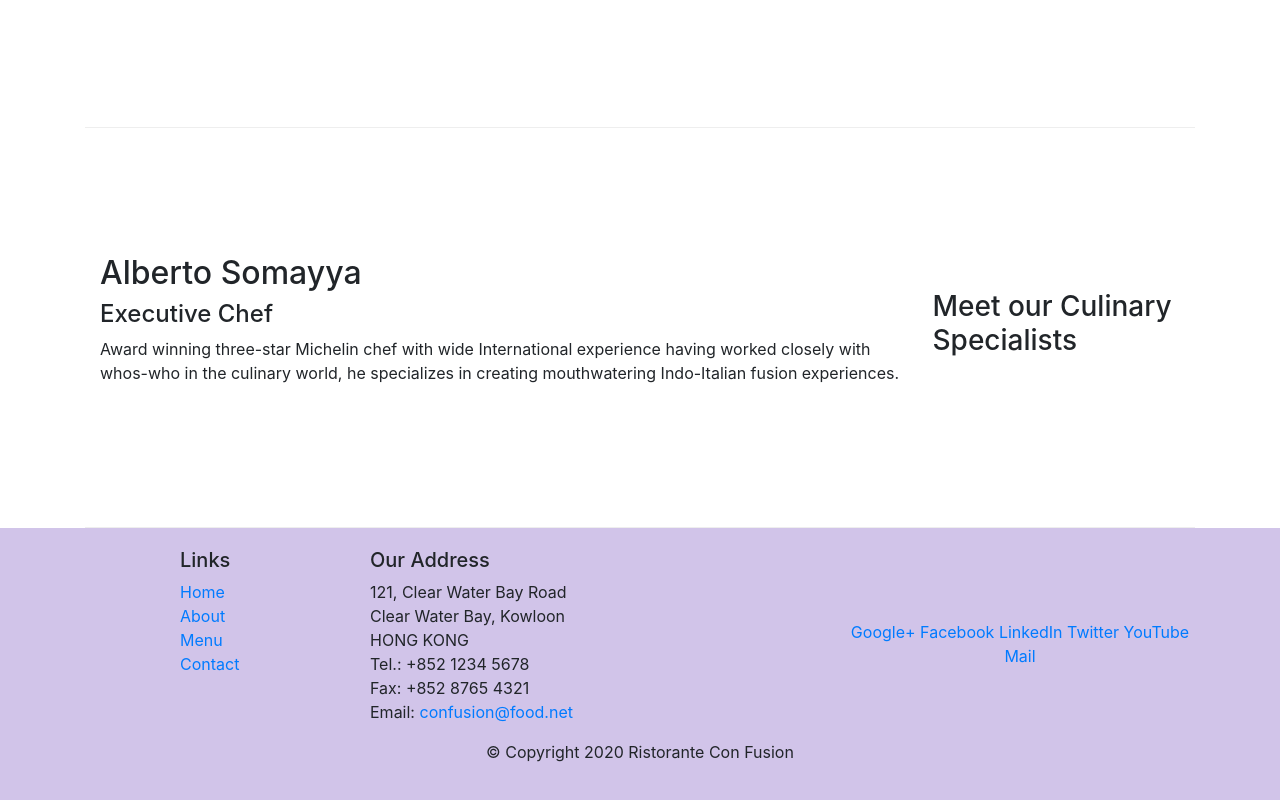
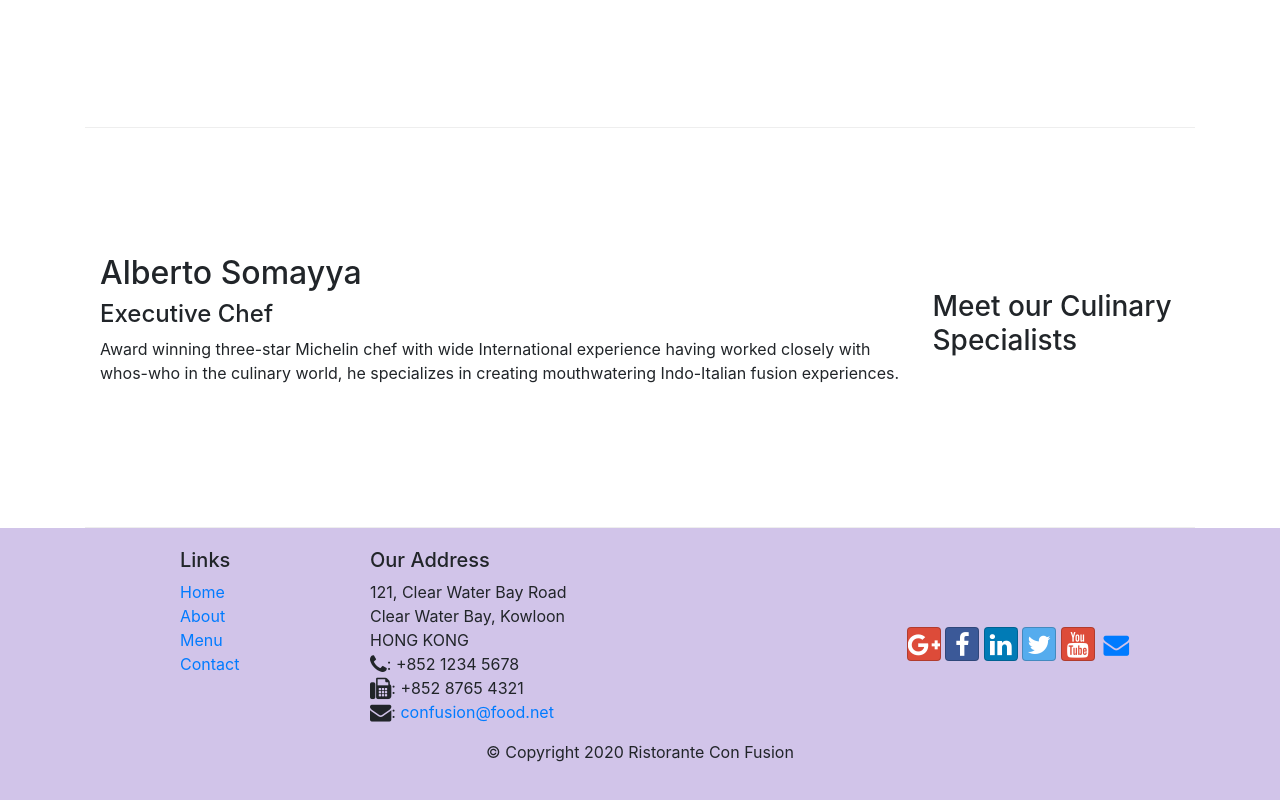
Before and after one commit to Ayman-Abdellatief/conFusion_Bootstrap4, a website: page index.html in a window 1280 px wide. Shown: the part 1006-1806 px from the top of the page. Drawn offline with nearby package versions, Linux system fonts and the light colour scheme.

Commit message:
Icon Fonts

```diff
--- a/index.html
+++ b/index.html
@@ -9,6 +9,8 @@
 
         <!-- Bootstrap CSS -->
         <link rel="stylesheet" href="node_modules/bootstrap/dist/css/bootstrap.min.css">
+        <link rel="stylesheet" href="node_modules/font-awesome/css/font-awesome.min.css">
+        <link rel="stylesheet" href="node_modules/bootstrap-social/bootstrap-social.css">
         <link rel="stylesheet" href="css/styles.css">
     <title>Ristorante Con Fusion</title>
 </head>
@@ -22,10 +24,10 @@
            <a class="navbar-brand mr-auto" href="#">Ristorante Con Fusion</a>
            <div class="collapse navbar-collapse" id="Navbar">
             <ul class="navbar-nav mr-auto">
-                <li class="nav-item active"><a class="nav-link" href="#">Home</a></li>
-                <li class="nav-item"><a class="nav-link" href="./aboutus.html">About</a></li>
-                <li class="nav-item"><a class="nav-link" href="#">Menu</a></li>
-                <li class="nav-item"><a class="nav-link" href="#">Contact</a></li>
+                <li class="nav-item active"><a class="nav-link" href="#"><span class="fa fa-home fa-lg"></span> Home</a></li>
+                <li class="nav-item"><a class="nav-link" href="./aboutus.html"><span class="fa fa-info fa-lg"></span>About</a></li>
+                <li class="nav-item"><a class="nav-link" href="#"><span class="fa fa-list fa-lg"></span>Menu</a></li>
+                <li class="nav-item"><a class="nav-link" href="#"><span class="fa fa-adress fa-lg"></span>Contact</a></li>
             </ul>
            </div>
 
@@ -96,19 +98,19 @@
 		              121, Clear Water Bay Road<br>
 		              Clear Water Bay, Kowloon<br>
 		              HONG KONG<br>
-		              Tel.: +852 1234 5678<br>
-		              Fax: +852 8765 4321<br>
-		              Email: <a href="mailto:confusion@food.net">confusion@food.net</a>
+		             <i class="fa fa-phone fa-lg"></i>: +852 1234 5678<br>
+                     <i class="fa fa-fax fa-lg"></i>: +852 8765 4321<br>
+		             <i class="fa fa-envelope fa-lg"></i>: <a href="mailto:confusion@food.net">confusion@food.net</a>
 		           </address>
                 </div>
                 <div class="col-12 col-sm-4 align-self-center">
                     <div class="text-center">
-                        <a href="http://google.com/+">Google+</a>
-                        <a href="http://www.facebook.com/profile.php?id=">Facebook</a>
-                        <a href="http://www.linkedin.com/in/">LinkedIn</a>
-                        <a href="http://twitter.com/">Twitter</a>
-                        <a href="http://youtube.com/">YouTube</a>
-                        <a href="mailto:">Mail</a>
+                        <a class="btn btn-social-icon btn-google" href="http://google.com/+"><i class="fa fa-google-plus fa-lg"></i></a>
+                        <a  class="btn btn-social-icon btn-facebook" href="http://www.facebook.com/profile.php?id="><i class="fa fa-facebook fa-lg"></i></a>
+                        <a  class="btn btn-social-icon btn-linkedin" href="http://www.linkedin.com/in/"><i class="fa fa-linkedin fa-lg"></i></a>
+                        <a  class="btn btn-social-icon btn-twitter" href="http://twitter.com/"><i class="fa fa-twitter fa-lg"></i></a>
+                        <a  class="btn btn-social-icon btn-google" href="http://youtube.com/"><i class="fa fa-youtube fa-lg"></i></a>
+                        <a  class="btn btn-social-icon" href="mailto:"><i class="fa fa-envelope fa-lg"></i></a>
                     </div>
                 </div>
            </div>
--- a/package.json
+++ b/package.json
@@ -15,6 +15,8 @@
   },
   "dependencies": {
     "bootstrap": "^4.0.0",
+    "bootstrap-social": "^5.1.1",
+    "font-awesome": "^4.7.0",
     "jquery": "^3.3.1",
     "popper.js": "^1.12.9"
   }
```
Also changed, not shown: aboutus.html (+15 -13 lines), 1 other file.
